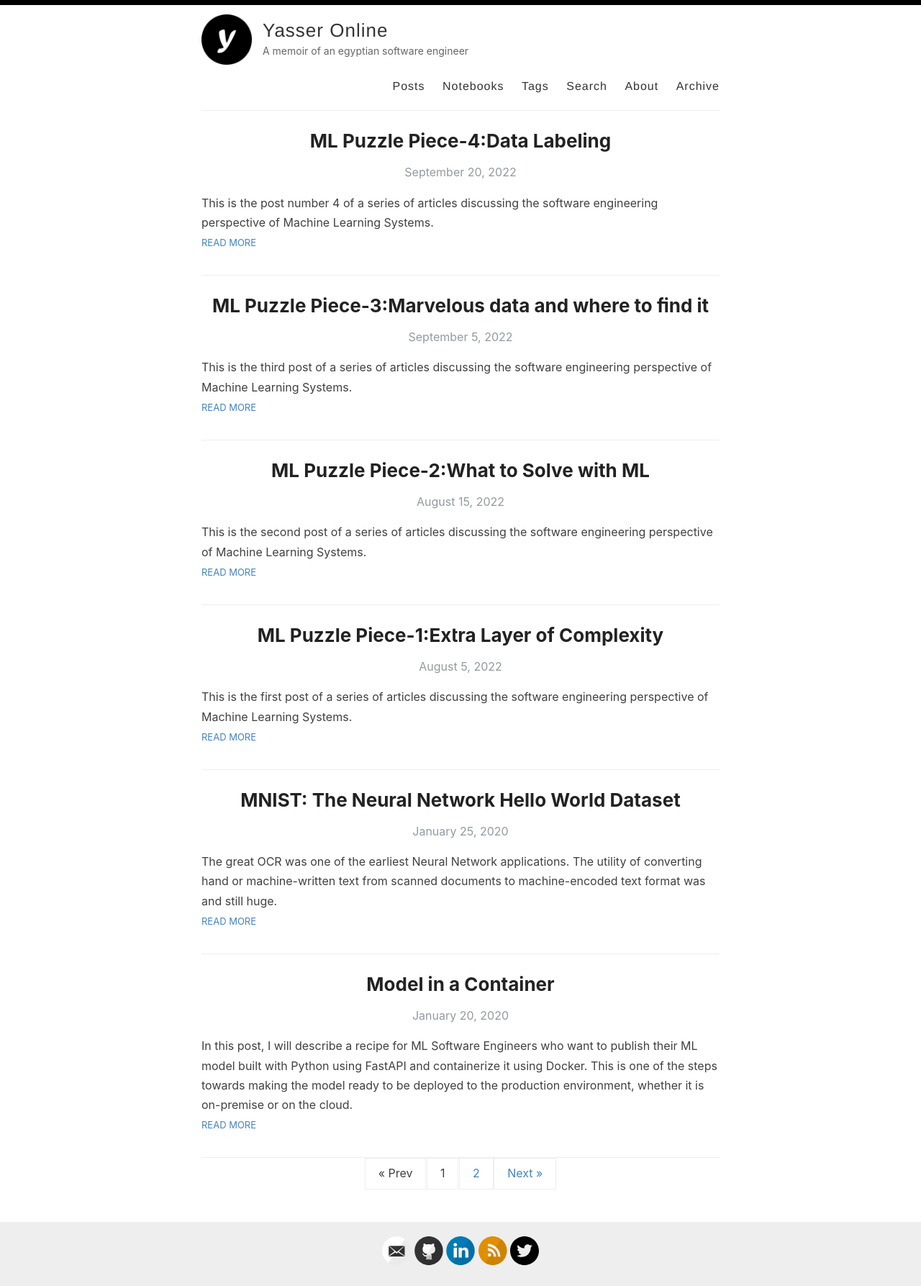
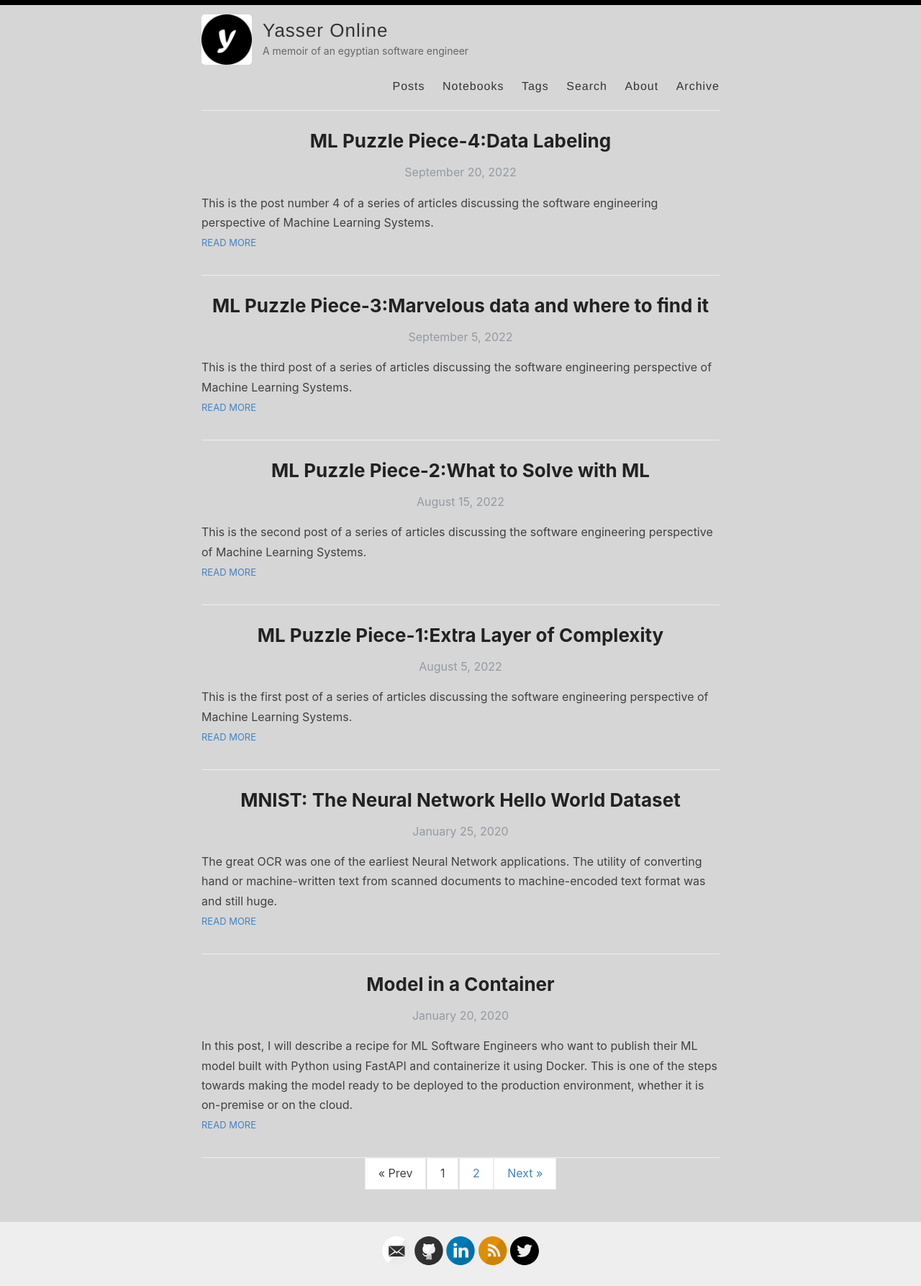
Before and after one commit to YaserMarey/YaserMarey.github.io, a Jekyll site: the page built from index.html, in a window 1280 px wide. Shown: the whole page at 72% size. Built offline with Jekyll 4.4.1, drawn with Linux system fonts in a browser that asks for light colours; the list of posts is cut into pages by our own code.

Commit message:
font size

```diff
--- a/assets/style.scss
+++ b/assets/style.scss
@@ -21,7 +21,7 @@ html {
 }
 
 body {
-  background: #ffffff;
+  background:  rgb(214, 214, 214);
   font-family: -system-ui, -apple-system, BlinkMacSystemFont, "Segoe UI", Roboto, Helvetica, Arial, sans-serif, "Apple Color Emoji", "Segoe UI Emoji", "Segoe UI Symbol";
   color: #404040;
   line-height: 1.7;
```
